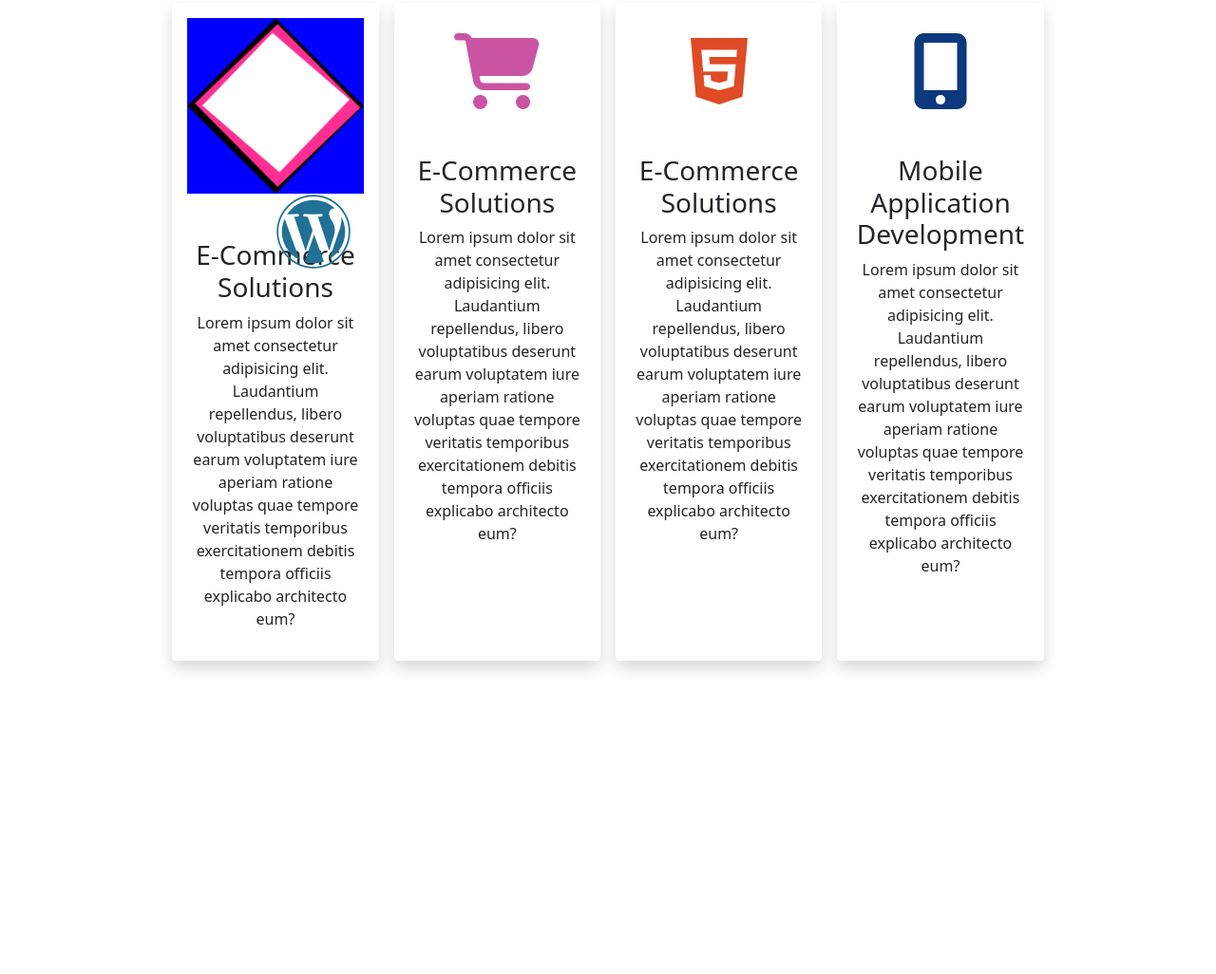
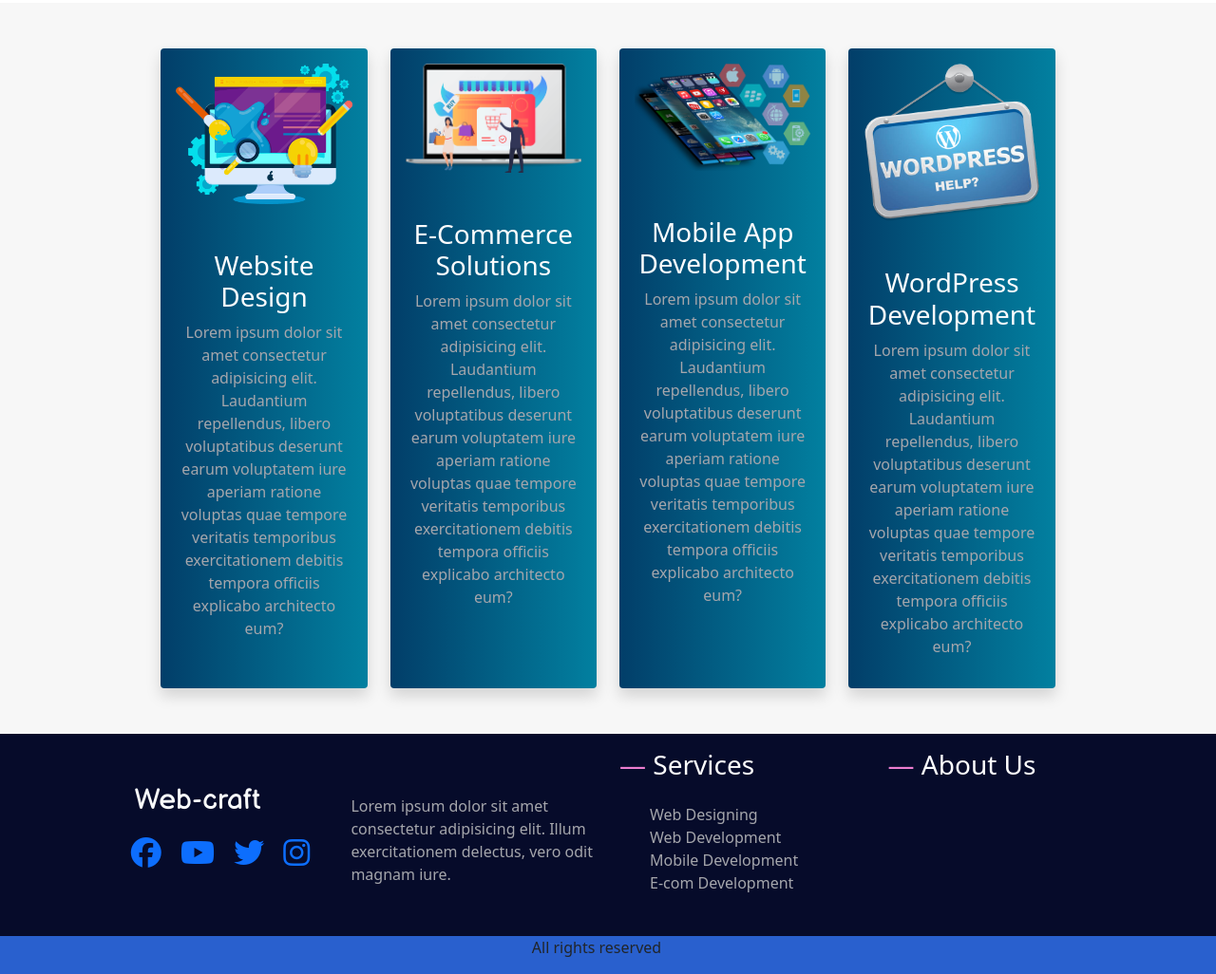
Before and after one commit to widhiwadher/web-craft, a plain HTML site: page index.html in a window 1280 px wide. Shown: the part 1222-2248 px from the top of the page at 95% size. Before the commit the page ends 1966 px from the top, so only its background shows below. Drawn offline with nearby package versions, Linux system fonts and the light colour scheme; grey boxes are pictures that could not be loaded.

Commit message:
phage-3 done: services

```diff
--- a/index.html
+++ b/index.html
@@ -20,6 +20,7 @@
 </head>
 
 <body>
+
     <section id="part-1">
         <nav class="navbar navbar-expand-lg navbar-light fixed-top ">
             <div class="container-fluid ">
@@ -34,17 +35,11 @@
                         <li class="nav-item">
                             <a class="nav-link active p-3 ms-4" aria-current="page" href="#">Home</a>
                         </li>
-                        <li class="nav-item">
-                            <a class="nav-link font-weight-bold text-light p-3 ms-4" href="#">Features</a>
-                        </li>
-                        <li class="nav-item">
-                            <a class="nav-link font-weight-bold text-light p-3 ms-4" href="#">Pricing</a>
-                        </li>
                         <li class="nav-item dropdown">
                             <a class="nav-link dropdown-toggle font-weight-bold text-light p-3 ms-4" href="#"
                                 id="navbarDropdownMenuLink" role="button" data-bs-toggle="dropdown"
                                 aria-expanded="false">
-                                Dropdown link
+                                Services
                             </a>
                             <ul class="dropdown-menu" aria-labelledby="navbarDropdownMenuLink">
                                 <li><a class="dropdown-item font-weight-bold text-light" href="#">Action</a></li>
@@ -54,6 +49,16 @@
                                         here</a></li>
                             </ul>
                         </li>
+                        <li class="nav-item">
+                            <a class="nav-link font-weight-bold text-light p-3 ms-4" href="#">Portfolio</a>
+                        </li>
+                        <li class="nav-item">
+                            <a class="nav-link font-weight-bold text-light p-3 ms-4" href="about.html">About Us</a>
+                        </li>
+                        <li class="nav-item">
+                            <a class="nav-link font-weight-bold text-light p-3 ms-4" href="#">Contact Us</a>
+                        </li>
+
                     </ul>
                 </div>
             </div>
@@ -76,7 +81,9 @@
             </div>
 
         </div>
-
+        <div id ="upar"  class="hide">
+        <i class="fas fa-chevron-up"></i>
+         </div>
     </section>
 
     <section>
@@ -84,17 +91,17 @@
         <div class="container px-4" id="part-2">
             <div class="row gx-5  negative">
                 <div class="col-md-6 col-sm-12 col-lg-6">
-                    <div data-aos="fade-up-right" data-aos-duration="1000"  class="p-3 shadow p-3 mb-5 bg-body rounded">
-                        <img src="img/office 2.png" class="img-fluid"
-                            alt="">
+                    <div data-aos="fade-up-right" data-aos-duration="1000" class="p-3 shadow p-3 mb-5 bg-body rounded">
+                        <img src="img/office 2.png" class="img-fluid" alt="">
                     </div>
                 </div>
                 <div class="col-md-6 col-sm-12 col-lg-6">
-                    <div data-aos="fade-up-left" data-aos-duration="1000"  class="shadow p-3 mb-4 bg-body rounded ">
+                    <div data-aos="fade-up-left" data-aos-duration="1000" class="shadow p-3 mb-4 bg-body rounded ">
                         <h1 class="head-2 mt-4">Who we are</h1>
 
                         <h5 class="head-3 p-4">Web Craft is an international web & mobile app development company based
-                            in India.Undoubtedly, We have provided expert software engineering and consultancy services to hundreds of clients. Above all as a
+                            in India.Undoubtedly, We have provided expert software engineering and consultancy services
+                            to hundreds of clients. Above all as a
                             custom software development company, </h5>
                         <div class="d-grid gap-3 col-6 mx-auto p-5">
                             <button class="btn btn-1" type="button">More About us <span>&nbsp; &nbsp;<i
@@ -108,44 +115,95 @@
     </section>
 
     <section id="part-3">
-        <div class="row-fluid  mt-5 ">
-            <div class="row justify-content-center gap-3" style="text-align: center;">
-                <div class="col-md-4 col-sm-5 col-lg-2 shadow p-3 mb-5 bg-body rounded" style=" position: relative;">
-                    <img src="img/box-4.png" class="img-fluid flip" alt="" style="display: block; background: blue;">
-                    <div>
-                        <i data-aos="flip-down" data-aos-duration="1000" class="word-press fab fa-wordpress fa-5x"
-                        style="z-index: 1000; position:absolute;top: 10; left:9; "></i>
-                    </div>
-                    <h3 class="mt-5"> E-Commerce Solutions </h3>
+        <div class="row-fluid">
+            <div class="row justify-content-center mt-5 gap-4" style="text-align: center; background:#F7F7F7;">
+                <div class="col-md-4 col-sm-5 col-lg-2 shadow p-3 mb-5 mt-5  bg-body rounded  footer" style=" background:linear-gradient(to right, #023e69 , #0280a0);">
+                    <img src="img/website@.png" class="img-fluid flip" alt="" >
+                    <h3 class="mt-5 heading-color">Website Design</h3>
                     <p>Lorem ipsum dolor sit amet consectetur adipisicing elit. Laudantium repellendus, libero
                         voluptatibus deserunt earum voluptatem iure aperiam ratione voluptas quae tempore veritatis
                         temporibus exercitationem debitis tempora officiis explicabo architecto eum?</p>
+
                 </div>
-                <div class="col-md-4 col-sm-5 col-lg-2 shadow p-3 mb-5 bg-body rounded">
-                    <i data-aos="flip-down" data-aos-duration="2000" class=" mt-3 e-com fas fa-shopping-cart fa-5x"></i>
-                    <h3 class="mt-5"> E-Commerce Solutions </h3>
+                <div class="col-md-4 col-sm-5 col-lg-2 shadow p-3 mb-5 mt-5 bg-body rounded  footer" style=" background:linear-gradient(to right, #023e69 , #0280a0);">
+                    <img src="img/e.com-icon.png" class="img-fluid flip" alt="" >
+
+                    <h3 class="mt-5 heading-color"> E-Commerce Solutions </h3>
                     <p>Lorem ipsum dolor sit amet consectetur adipisicing elit. Laudantium repellendus, libero
                         voluptatibus deserunt earum voluptatem iure aperiam ratione voluptas quae tempore veritatis
                         temporibus exercitationem debitis tempora officiis explicabo architecto eum?</p>
+
                 </div>
-                <div class="col-md-4 col-sm-5 col-lg-2 shadow p-3 mb-5 bg-body rounded">
-                    <i data-aos="flip-down" data-aos-duration="3000" class="mt-3 html-5 fab fa-html5 fa-5x"></i>
-                    <h3 class="mt-5"> E-Commerce Solutions </h3>
+                <div class="col-md-4 col-sm-5 col-lg-2 shadow p-3 mb-5 mt-5 bg-body rounded  footer"  style=" background:linear-gradient(to right, #023e69 , #0280a0);">
+                    <img src="img/mobile.png" class="img-fluid flip" alt="" >
+                    <h3 class="mt-5 heading-color">Mobile App Development </h3>
                     <p>Lorem ipsum dolor sit amet consectetur adipisicing elit. Laudantium repellendus, libero
                         voluptatibus deserunt earum voluptatem iure aperiam ratione voluptas quae tempore veritatis
                         temporibus exercitationem debitis tempora officiis explicabo architecto eum?</p>
+
                 </div>
-                <div class="col-md-4 col-sm-5 col-lg-2 shadow p-3 mb-5 bg-body rounded">
-                    <i data-aos="flip-down" data-aos-duration="3000" class="mt-3 mobile fas fa-mobile-alt fa-5x"></i>
-                    <h3 class="mt-5"> Mobile Application Development </h3>
+
+                <div class="col-md-4 col-sm-5 col-lg-2 shadow p-3 mb-5 mt-5  bg-body rounded footer"  style=" background:linear-gradient(to right, #023e69 , #0280a0);">
+                    <img src="img/wordpresss.png" class="img-fluid flip" alt="" >
+                    <h3 class="mt-5 heading-color">WordPress Development</h3>
                     <p>Lorem ipsum dolor sit amet consectetur adipisicing elit. Laudantium repellendus, libero
                         voluptatibus deserunt earum voluptatem iure aperiam ratione voluptas quae tempore veritatis
                         temporibus exercitationem debitis tempora officiis explicabo architecto eum?</p>
+
                 </div>
             </div>
         </div>
     </section>
 
+    <footer id="foot">
+        <div class="container-fluid" style="background: #060B2A;">
+            <div class="row">
+                <div class="mt-5 col-sm-12 col-md-3 col-lg-3 text-center">
+                    <a class="navbar-brand font-weight-bold text-light logo" href="#">Web-craft</a>
+
+                    <div class="social mt-2 justify-content-center">
+                        <ul>
+                            <li><a href=""><i class="fab fa-facebook fa-2x p-2"></i></a></li>
+                            <li><a href=""><i class="fab fa-youtube fa-2x p-2"></i></a></li>
+                            <li><a href=""><i class="fab fa-twitter fa-2x p-2"></i></a></li>
+                            <li><a href=""><i class="fab fa-instagram fa-2x p-2"></i></a></li>
+
+                        </ul>
+                    </div>
+                </div>
+                <div class="col-sm-12 col-md-3 col-lg-3 mt-3 justify-content-left">
+                    <p class="mt-5">Lorem ipsum dolor sit amet consectetur adipisicing elit. Illum exercitationem
+                        delectus, vero odit magnam iure.</p>
+
+                </div>
+
+                <div class="col-sm-12 col-md-3 col-lg-3 mt-3">
+                    <h3 class="heading-color"><span style="color: #eb7dcf;">—</span>&nbsp;Services</h3>
+                    <ul class="footer  mt-4">
+                        <li class=""><a href="">Web Designing</a></li>
+                        <li class=""><a href="">Web Development</a></li>
+                        <li class=""><a href="">Mobile Development</a></li>
+                        <li class=""><a href="">E-com Development</a></li>
+                    </ul>
+                </div>
+
+                <div class="col-sm-12 col-md-3 col-lg-3 mt-3">
+                    <h3 class="heading-color"><span style="color: #eb7dcf;">—</span>&nbsp;About Us</h3>
+                    <div class="embed-responsive embed-responsive-16by9">
+                        <iframe
+                            src="https://www.google.com/maps/embed?pb=!1m18!1m12!1m3!1d15551.930688522612!2d77.62947938497007!3d12.972960013751264!2m3!1f0!2f0!3f0!3m2!1i1024!2i768!4f13.1!3m3!1m2!1s0x3bae16a418770391%3A0xb50f46b826501036!2sIndiranagar%2C%20Bengaluru%2C%20Karnataka!5e0!3m2!1sen!2sin!4v1620540683110!5m2!1sen!2sin"
+                            frameborder="0" class="embed-responsive-item"></iframe>
+                    </div>
+                </div>
+            </div>
+        </div>
+    </footer>
+
+    <div class="container-fluid  bottom-footer">
+        <div class="row col-sm-12">
+            <p class="text-center">All rights reserved</p>
+        </div>
+    </div>
 
 
 
@@ -153,12 +211,24 @@
         AOS.init();
 
         $(document).ready(function () {
-      $(window).on('scroll',function() {
+            $(window).on('scroll', function () {
                 if ($(window).scrollTop()) {
                     $('nav').addClass('bgc');
                 } else {
-            $('nav').removeClass('bgc') ;
+                    $('nav').removeClass('bgc');
                 }
+            });
+
+         $(window).on('scroll',function(){
+             if ($(window).scrollTop() > 300) {
+                 $("#upar").removeClass('hide');
+             } else {
+                $("#upar").addClass('hide');
+             }
+         })
+
+         $("#upar").click(function() {
+             $('html').animate({scrollTop:0},500)
          });
 
         });
--- a/style.css
+++ b/style.css
@@ -1,14 +1,42 @@
 
 @import url('https://fonts.googleapis.com/css2?family=Balsamiq+Sans&display=swap');
 
+.fa-chevron-up {
+    position: fixed;
+    bottom: 40px;
+    right: 50px;
+    font-size: 40px;
+    color: rgb(255, 113, 243);
+    border-radius: 48%;
+    cursor: pointer;
+    padding: 7px 10px;
+    display: block;
+}
+.fa-chevron-up:hover {
+    transition: 0.5s;
+    background: #fad2e1;
+    border-radius: 47%;
+}
+.hide {
+    display: none;
+}
+
+
  .logo {
      font-family: "Balsamiq Sans",sans-serif;
-     font-size: 40px!important;
+     font-size: 30px!important;
  }
  *{
    margin: 0;
    padding: 0;
    box-sizing: border-box;
+ }
+ul {
+    list-style: none;
+}
+
+ li a {
+     text-decoration: none;
  }
 .bg-white {
     background: rgb(238, 236, 236);
@@ -145,7 +173,7 @@ letter-spacing: 1px;
 
 .bg-icon {
     background-image: url(img/box-4.png);
-   background-position: center;
+    background-position: center;
     background-repeat: no-repeat;
     background-size: cover;
     max-width: 100%;
@@ -165,3 +193,55 @@ letter-spacing: 1px;
 .html-5 {
   color: #DE4B25;
 }
+
+/* -------footer---secttion----- */
+#foot {
+    width: 100%;
+    margin: auto;
+    padding-bottom: 0;
+    bottom: 0;
+
+}
+.footer li a {
+    color:#a5a6ac ;
+}
+
+.footer p {
+    color:#a5a6ac ;
+}
+
+.footer ul {
+    color:#fefeff ;
+}
+
+.footer li a:hover {
+    color:#c8c8c8 ;
+    border-bottom: 1.5px solid #c8c8c8;
+}
+
+.heading-color {
+    color: #FCFCFD;
+}
+
+#foot .row {
+    width: 90%;
+    margin: auto;
+}
+
+
+#foot p {
+    color:#a5a6ac ;
+}
+.social {
+    text-align: center;
+
+}
+.social li {
+    display: inline-block;
+}
+.bottom-footer {
+    background: rgba(37, 93, 206, 0.979);
+    bottom: 0!important;
+     margin: auto;
+    width: 100%;
+}
```
Also changed, not shown: about.html (added, +140 -0 lines), img/bbbb.png (added), img/bottom.png (added), img/e.com-icon.png (added), img/web.icon.png (added), img/website@.png (added), img/wordpresss.png (added), 1 other file. Lines whose indentation alone changed are shown as unchanged.
